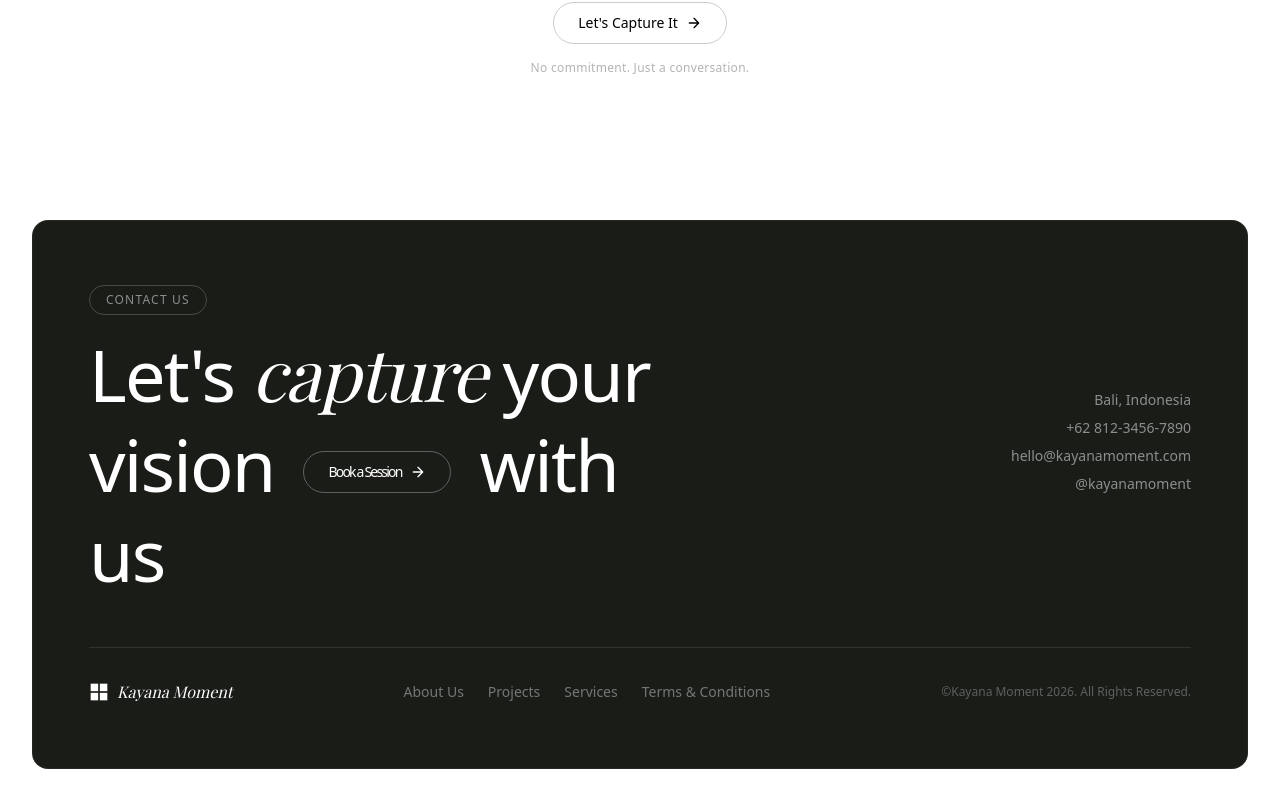
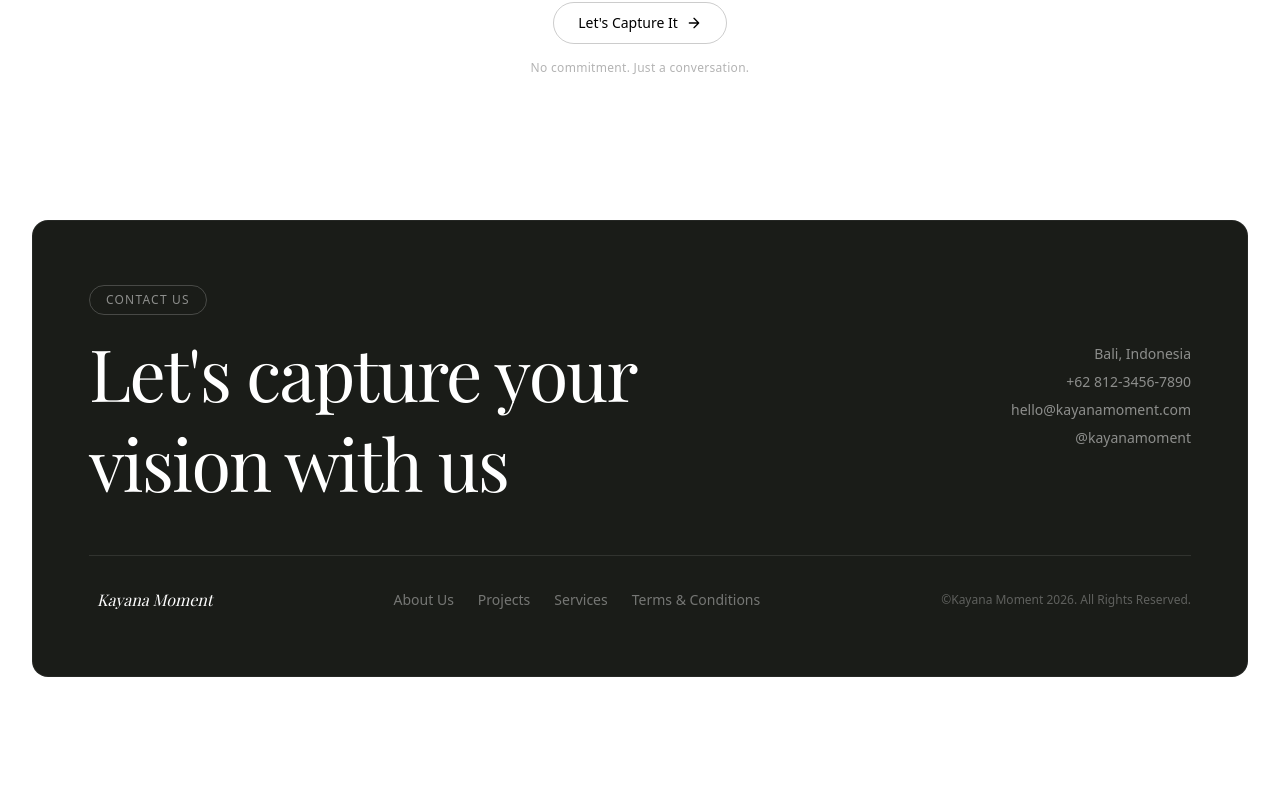
Before and after one commit to cahyadikrishna/kayana-landing, a Next.js app: page / in a window 1280 px wide. Shown: the part 4676-5477 px from the top of the page. After the commit the page ends 5385 px from the top, so only its background shows below. Built offline with nearby package versions, Linux system fonts and the light colour scheme; a web font is replaced by a local one.

Commit message:
refactor: update footer layout and simplify contact section text

```diff
--- a/src/components/Footer.tsx
+++ b/src/components/Footer.tsx
@@ -18,40 +18,17 @@ export default function Footer() {
         {/* Top zone */}
         <div className="flex flex-col md:flex-row md:items-center md:justify-between gap-10">
           {/* Left — CTA headline */}
-          <div className="md:w-2/3">
+          <div className="md:w-1/2">
             <SectionLabel color="dark" className="mb-3">
               Contact Us
             </SectionLabel>
 
-            <h2 className="text-4xl md:text-5xl lg:text-6xl xl:text-7xl leading-tight tracking-tight text-white">
+            <h2 className="font-serif text-4xl md:text-5xl lg:text-6xl xl:text-7xl leading-tight tracking-tight text-white">
               <span
                 className="block footer-fade"
                 style={{ transitionDelay: "100ms" }}
               >
-                Let&apos;s{" "}
-                <span className="font-serif italic">capture</span> your
-              </span>
-              <span
-                className="block footer-fade"
-                style={{ transitionDelay: "200ms" }}
-              >
-                vision{" "}
-                <Button
-                  href="#contact"
-                  variant="ghost"
-                  color="light"
-                  icon="arrow-right"
-                  className="align-middle mx-1 md:mx-3"
-                >
-                  Book a Session
-                </Button>{" "}
-                with
-              </span>
-              <span
-                className="block footer-fade"
-                style={{ transitionDelay: "300ms" }}
-              >
-                us
+                Let&apos;s capture your vision with us
               </span>
             </h2>
           </div>
@@ -99,18 +76,6 @@ export default function Footer() {
         >
           {/* Left — logo */}
           <div className="flex items-center">
-            <svg
-              width="20"
-              height="20"
-              viewBox="0 0 24 24"
-              fill="none"
-              className="text-white"
-            >
-              <rect x="2" y="2" width="9" height="9" fill="currentColor" />
-              <rect x="13" y="2" width="9" height="9" fill="currentColor" />
-              <rect x="2" y="13" width="9" height="9" fill="currentColor" />
-              <rect x="13" y="13" width="9" height="9" fill="currentColor" />
-            </svg>
             <span className="ml-2 font-serif italic text-white text-base">
               Kayana Moment
             </span>
```
